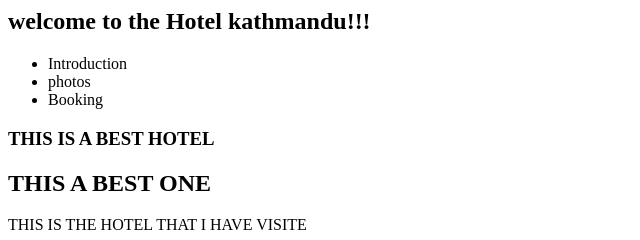
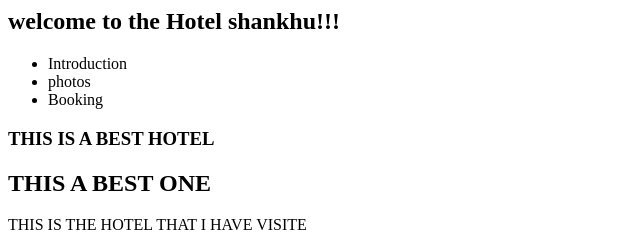
Before and after one commit to chaulagainsushil/chaulagainsushil.github.io, a plain HTML site: page day4.html in a window 1280 px wide. Shown: the top 240 px of the page, 0-640 px from the left. Drawn offline with Linux system fonts and the light colour scheme.

```diff
--- a/day4.html
+++ b/day4.html
@@ -10,7 +10,7 @@
 
 <body>
     <header>
-        <h2> welcome to the Hotel kathmandu!!! </h2>
+        <h2> welcome to the Hotel shankhu!!! </h2>
 
     </header>
     <nav>
```
Also changed, not shown: nepal.html (added, +12 -0 lines).
